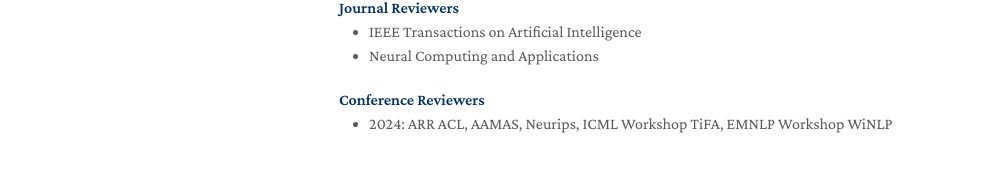
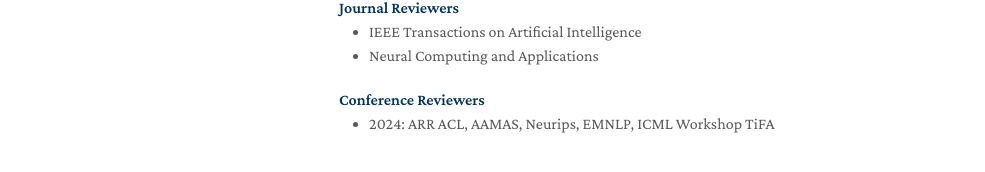
Before and after one commit to winni18/winni18.github.io, a Jekyll site: the page built from index.md, in a window 1280 px wide and 900 px high, scrolled down 777 px. Shown: the part 670-842 px from the top of the window, without its empty margins (141-1126 px from the left). Built offline with Jekyll 4.4.1, drawn with Linux system fonts in a browser that asks for light colours; nearby versions of some CDN libraries; a style sheet for code colours, icons or effects is not loaded; our own code applies the rules of GitHub Pages for plain Markdown files.

Commit message:
Update services.md

```diff
--- a/_includes/services.md
+++ b/_includes/services.md
@@ -11,5 +11,5 @@
 <h4 style="margin:0 10px 0;">Conference Reviewers</h4>
 
 <ul style="margin:0 0 20px;">
-  <li><autocolor>2024: ARR ACL, AAMAS, Neurips, ICML Workshop TiFA, EMNLP Workshop WiNLP</autocolor></li>
+  <li><autocolor>2024: ARR ACL, AAMAS, Neurips, EMNLP, ICML Workshop TiFA</autocolor></li>
 </ul>
```
